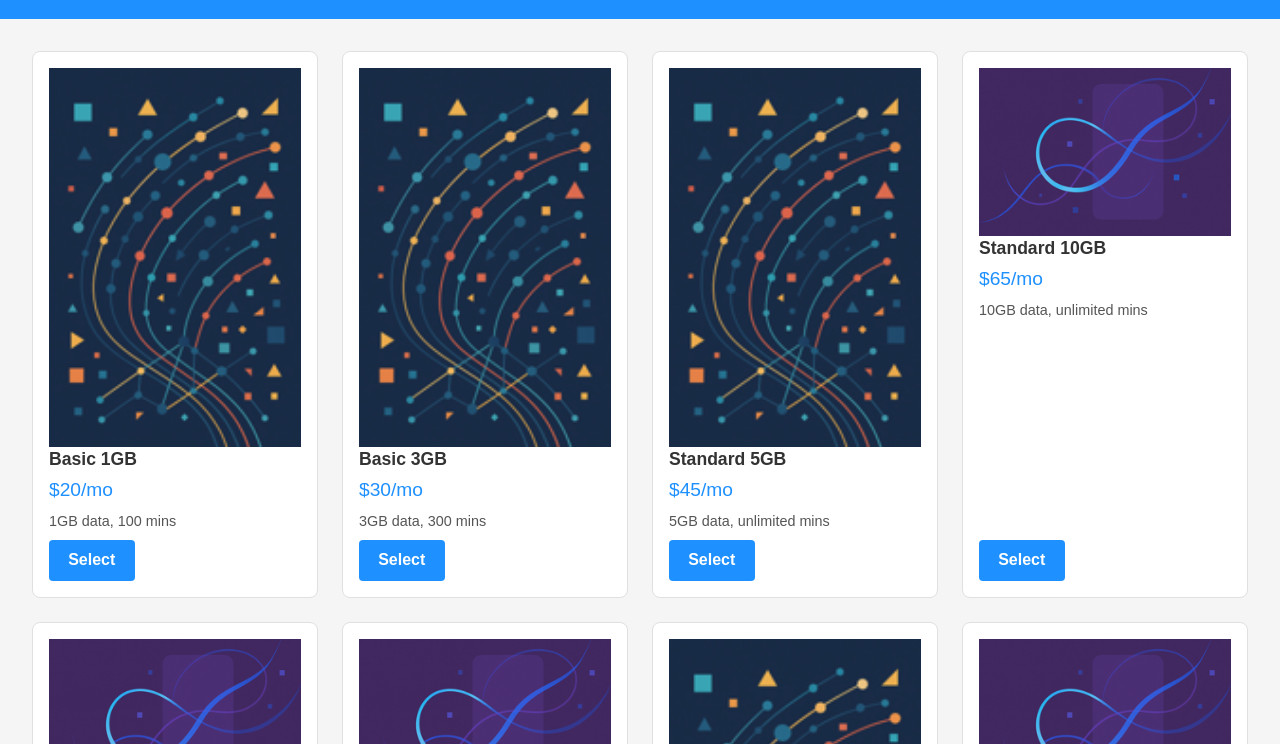
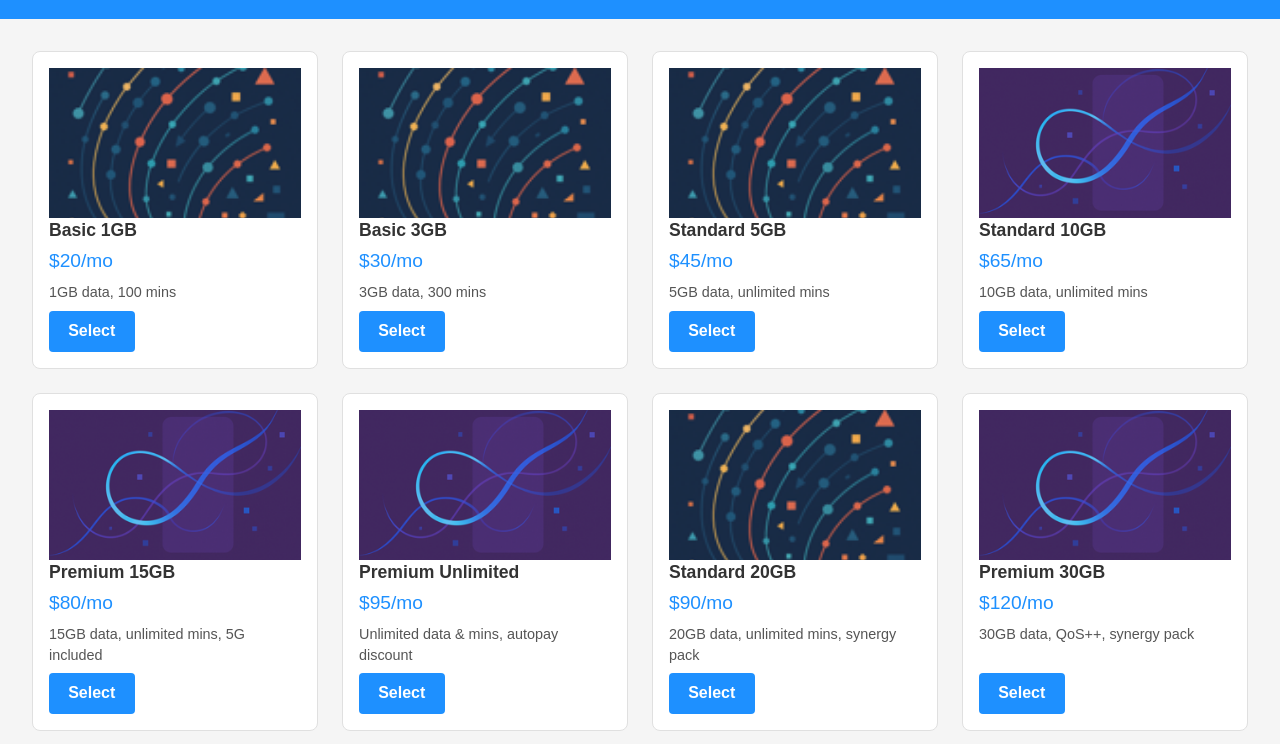
Before and after one commit to cjohns0334/telecom-funnel, a plain HTML site: page compare.html in a window 1280 px wide. Shown: the part 56-800 px from the top of the page. Drawn offline with Linux system fonts and the light colour scheme.

Commit message:
Update styles.css

```diff
--- a/styles.css
+++ b/styles.css
@@ -125,3 +125,8 @@ main {
   font-weight: bold;
   margin-top: 1rem;
 }
+.plan-img {
+  width: 100%;
+  height: 150px;
+  object-fit: cover;
+}
```
